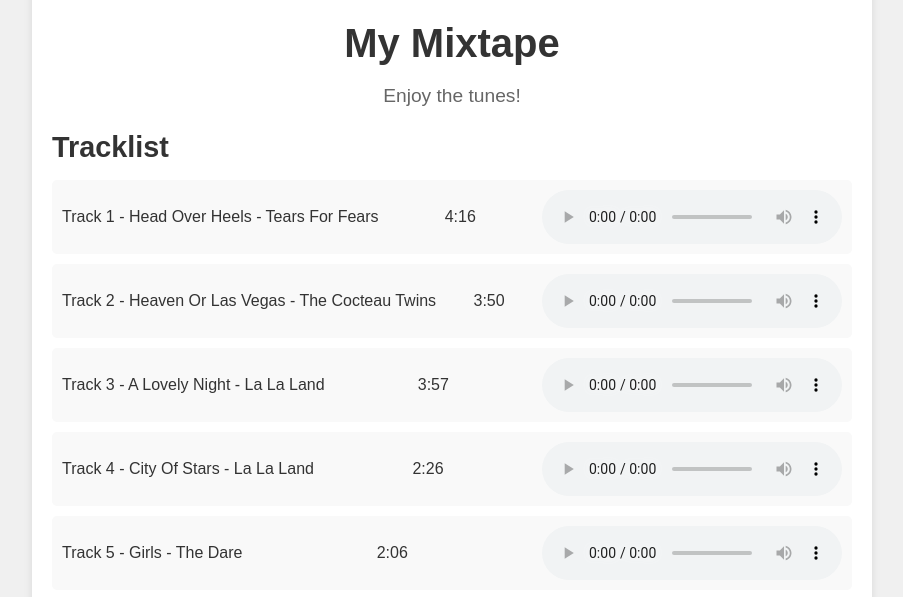
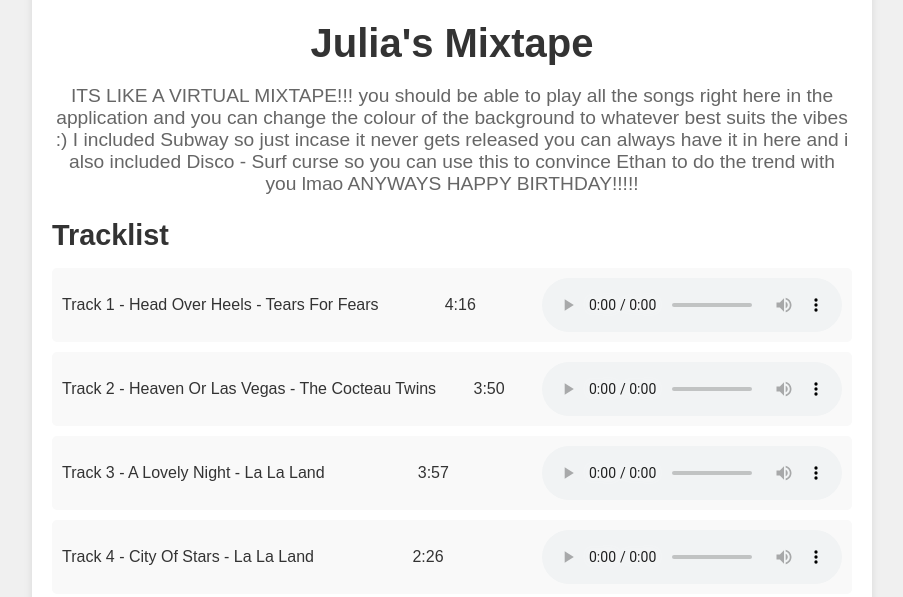
Before and after one commit to Azeverdo444/MixtapeApp123, a plain HTML site: page index.html in a window 1280 px wide. Shown: the part 156-753 px from the top of the page, without its empty margins (188-1091 px from the left). Drawn offline with nearby package versions, Linux system fonts and the light colour scheme; files that its build step writes are made by us from their sources.

Commit message:
Add files via upload

```diff
--- a/index.html
+++ b/index.html
@@ -3,15 +3,15 @@
 <head>
     <meta charset="UTF-8">
     <meta name="viewport" content="width=device-width, initial-scale=1.0">
-    <title>My Mixtape</title>
+    <title>Julia's Mixtape</title>
     <link rel="stylesheet" href="styles.css">
 </head>
 <body style="background-color: #f0f0f0">
     <div class="container">
         <div class="mixtape-header">
             <img src="mixtape_icon.jpeg" alt="Mixtape Icon" class="mixtape-icon">
-            <h1>My Mixtape</h1>
-            <p>Enjoy the tunes!</p>
+            <h1>Julia's Mixtape</h1>
+            <p>ITS LIKE A VIRTUAL MIXTAPE!!! you should be able to play all the songs right here in the application and you can change the colour of the background to whatever best suits the vibes :) I included Subway so just incase it never gets released you can always have it in here and i also included Disco - Surf curse so you can use this to convince Ethan to do the trend with you lmao ANYWAYS HAPPY BIRTHDAY!!!!!  </p>
         </div>
         <div class="tracklist">
             <h2>Tracklist</h2>
```
